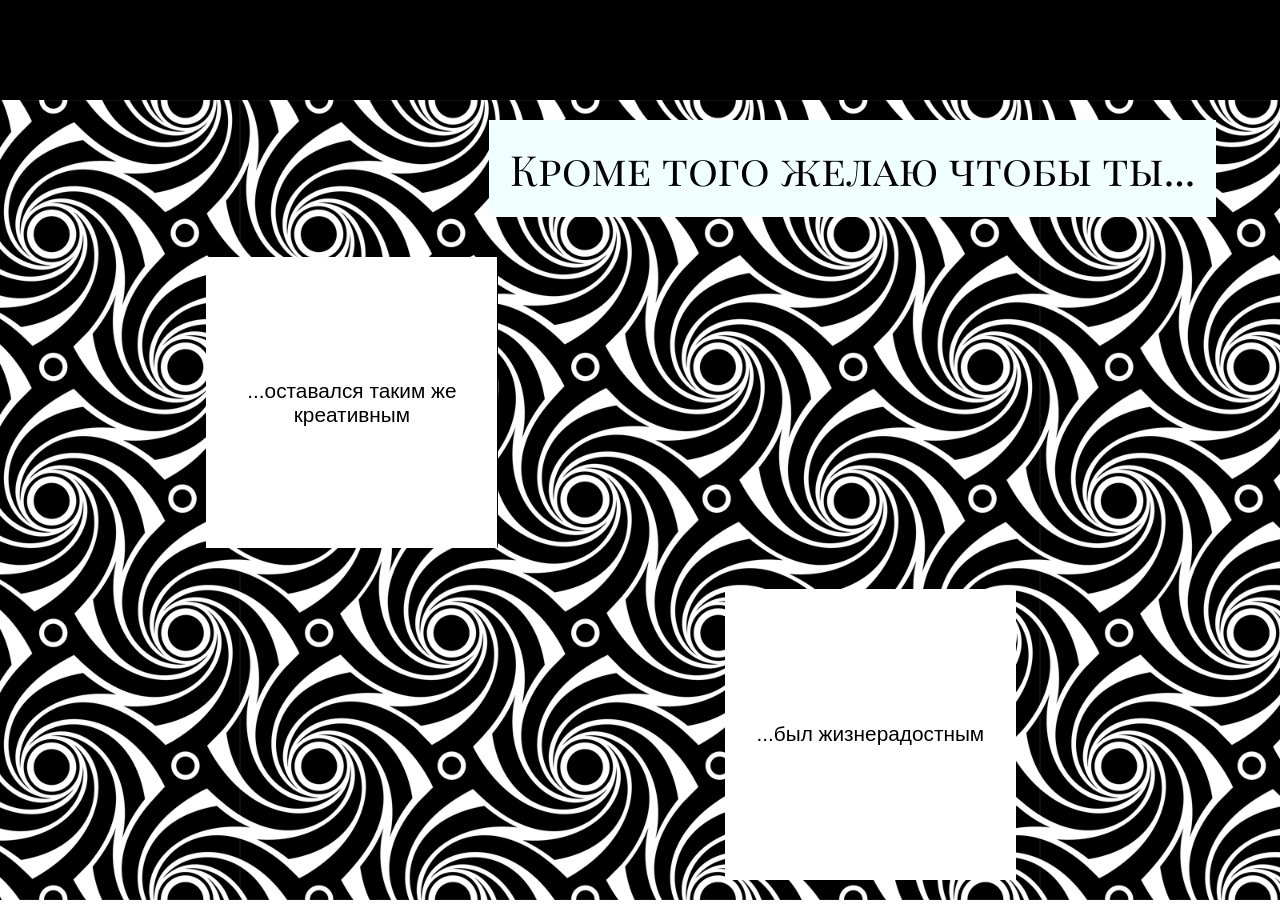
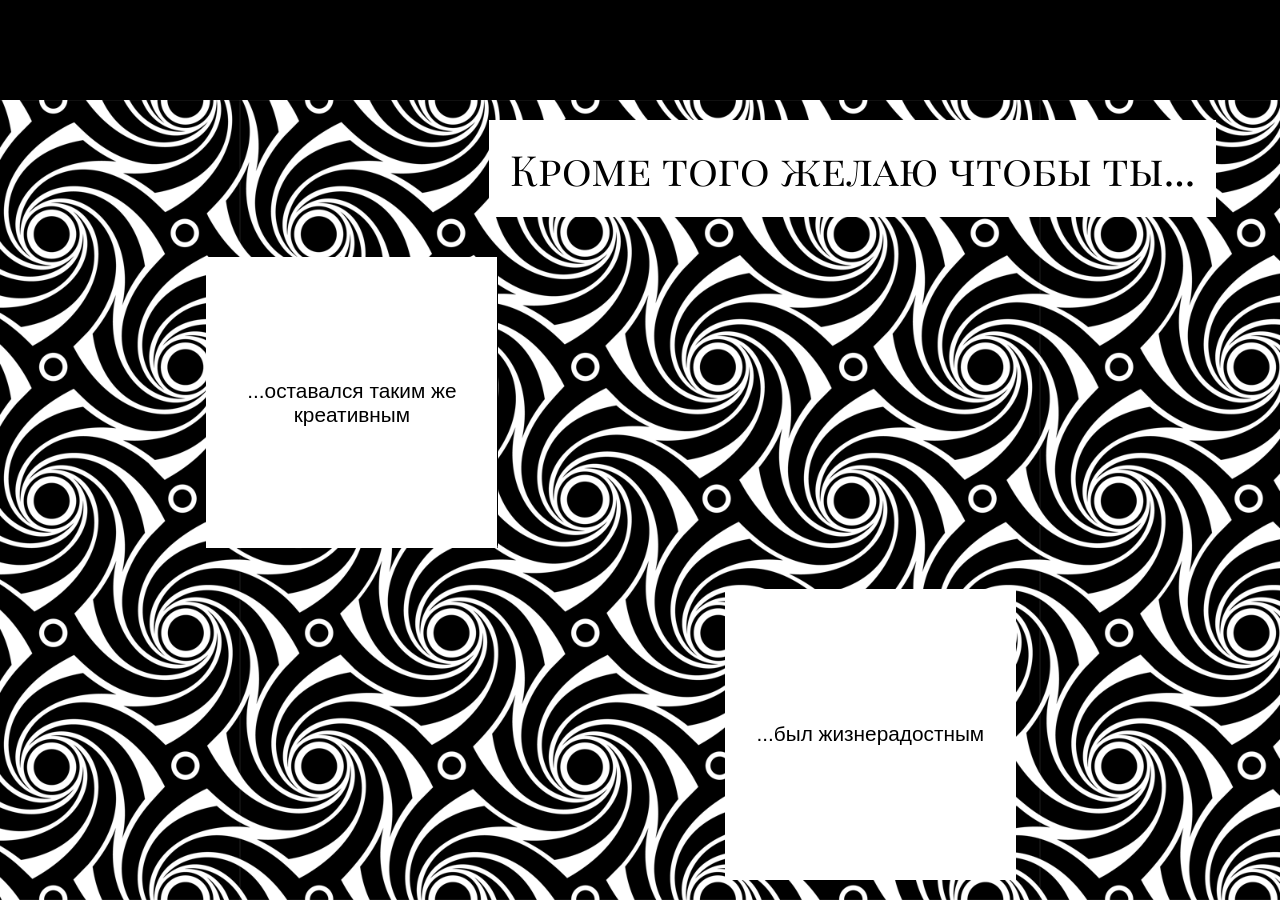
Before and after one commit to trxxxx4/susel, a plain HTML site: page index.html in a window 1280 px wide. Shown: the part 2540-3460 px from the top of the page. Drawn offline with nearby package versions, Linux system fonts and the light colour scheme; a web font is replaced by a local one.

Commit message:
azure to white in congrats

```diff
--- a/global.css
+++ b/global.css
@@ -260,7 +260,7 @@ header {
 
 }
 .z__title__wraper{
-    background-color: azure;
+    background-color: white;
     width: fit-content;
     padding: calc(var(--sizeIndex)*1);
     overflow-y: hidden;
```
